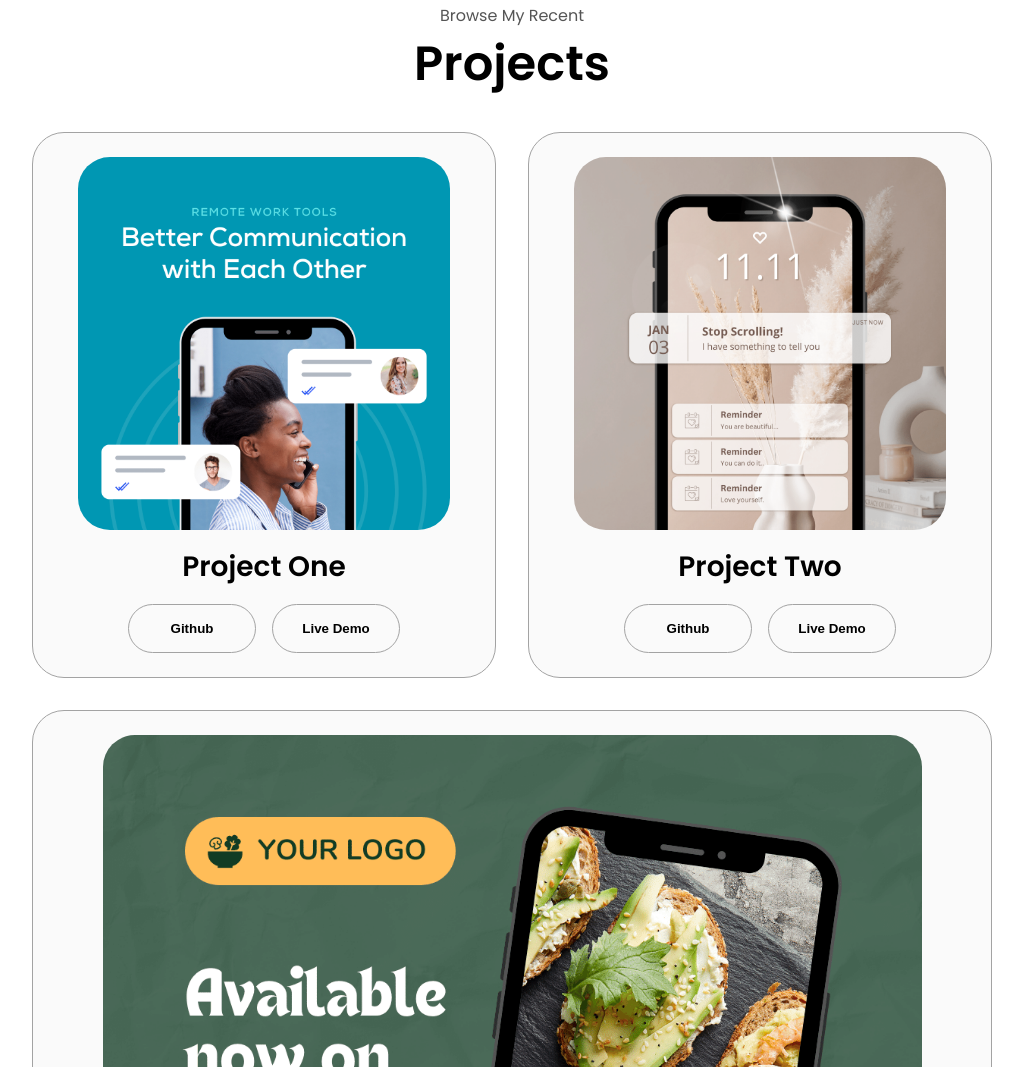
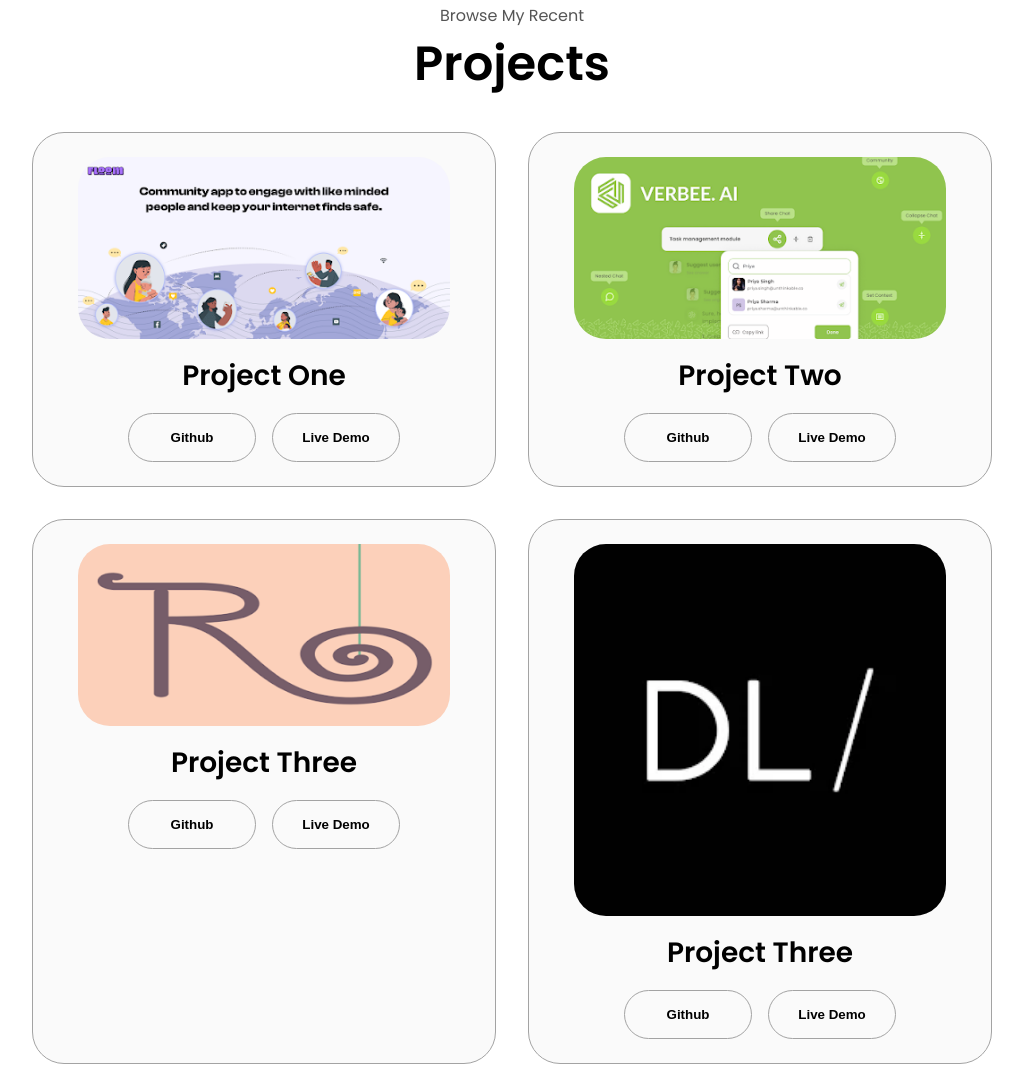
Before and after one commit to rajnishtrikaldarshi/rajnishtrikaldarshi.github.io, a plain HTML site: page index.html in a window 1280 px wide. Shown: the part 2461-3528 px from the top of the page, without its empty margins (128-1151 px from the left). Drawn offline with Linux system fonts and the light colour scheme.

Commit message:
image replaced

```diff
--- a/index.html
+++ b/index.html
@@ -339,7 +339,7 @@
           <div class="details-container color-container">
             <div class="article-container">
               <img
-                src="./assets/project-1.png"
+                src="./assets/project-1.webp"
                 alt="Project 1"
                 class="project-img"
               />
@@ -363,7 +363,7 @@
           <div class="details-container color-container">
             <div class="article-container">
               <img
-                src="./assets/project-2.png"
+                src="./assets/project-2.webp"
                 alt="Project 2"
                 class="project-img"
               />
@@ -387,7 +387,31 @@
           <div class="details-container color-container">
             <div class="article-container">
               <img
-                src="./assets/project-3.png"
+                src="./assets/project-3.webp"
+                alt="Project 3"
+                class="project-img"
+              />
+            </div>
+            <h2 class="experience-sub-title project-title">Project Three</h2>
+            <div class="btn-container">
+              <button
+                class="btn btn-color-2 project-btn"
+                onclick="location.href='https://github.com/'"
+              >
+                Github
+              </button>
+              <button
+                class="btn btn-color-2 project-btn"
+                onclick="location.href='https://github.com/'"
+              >
+                Live Demo
+              </button>
+            </div>
+          </div>
+          <div class="details-container color-container">
+            <div class="article-container">
+              <img
+                src="./assets/project-4.webp"
                 alt="Project 3"
                 class="project-img"
               />
```
Also changed, not shown: assets/project-1.png (deleted), assets/project-1.webp (added), assets/project-2.png (deleted), assets/project-2.webp (added), assets/project-3.png (deleted), assets/project-3.webp (added), assets/project-4.webp (added).
